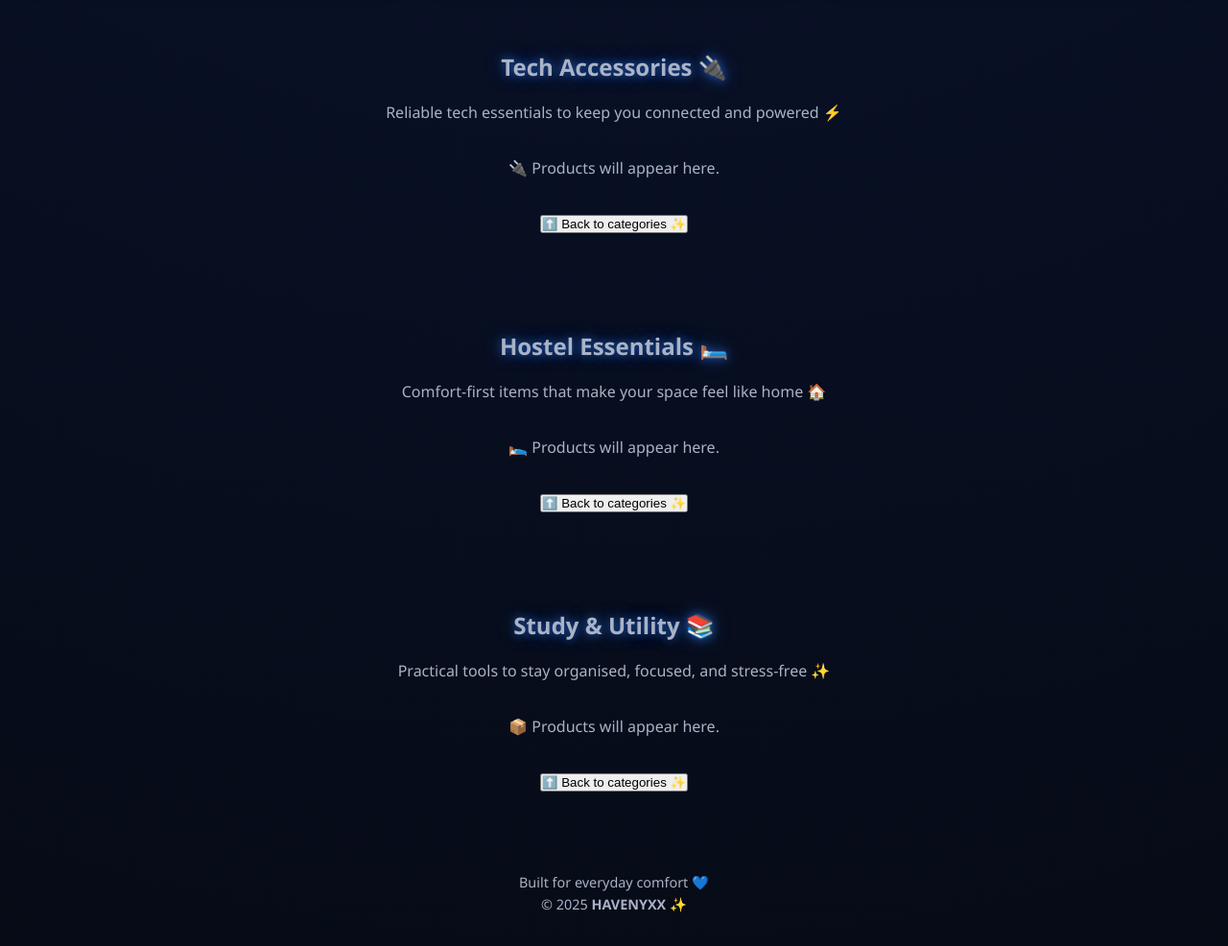
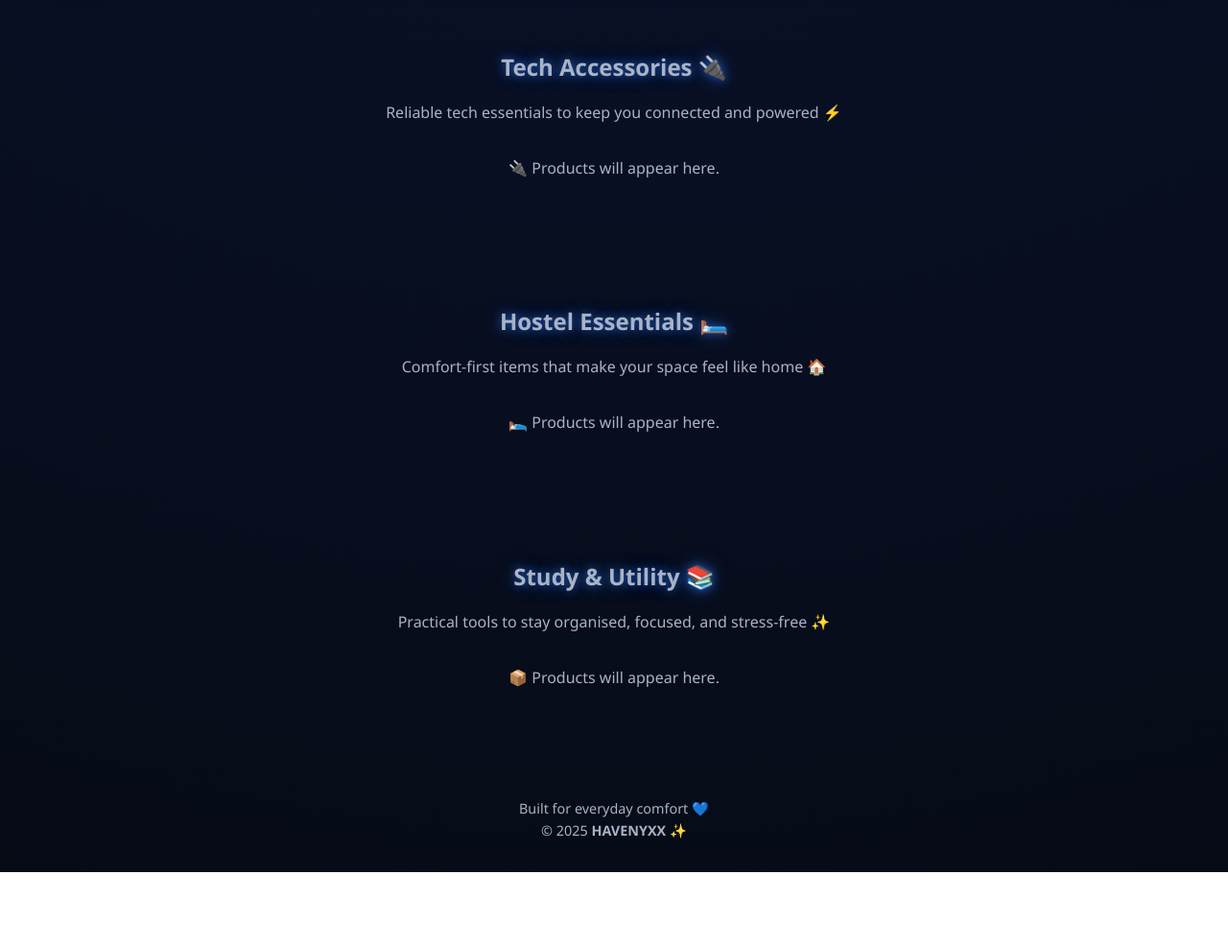
Before and after one commit to havenyxxgh/havenyxxgh, a plain HTML site: page haven-haus.html in a window 1280 px wide. Shown: the part 992-1978 px from the top of the page at 96% size. After the commit the page ends 1901 px from the top, so only its background shows below. Drawn offline with Linux system fonts and the light colour scheme.

Commit message:
Update haven-haus.html

```diff
--- a/haven-haus.html
+++ b/haven-haus.html
@@ -74,10 +74,6 @@
     <p class="division-text">
       🔌 Products will appear here.
     </p>
-    <button class="back-btn" onclick="resetView()">
-  ⬆️ Back to categories ✨
-</button>
-
   </section>
 
   <!-- 🛏️ HOSTEL SECTION -->
@@ -90,10 +86,6 @@
     <p class="division-text">
       🛌 Products will appear here.
     </p>
-    <button class="back-btn" onclick="resetView()">
-  ⬆️ Back to categories ✨
-</button>
-
   </section>
 
   <!-- 📚 UTILITY SECTION -->
@@ -106,10 +98,6 @@
     <p class="division-text">
       📦 Products will appear here.
     </p>
-    <button class="back-btn" onclick="resetView()">
-  ⬆️ Back to categories ✨
-</button>
-
   </section>
 
   <!-- 🌙 FOOTER -->
```
